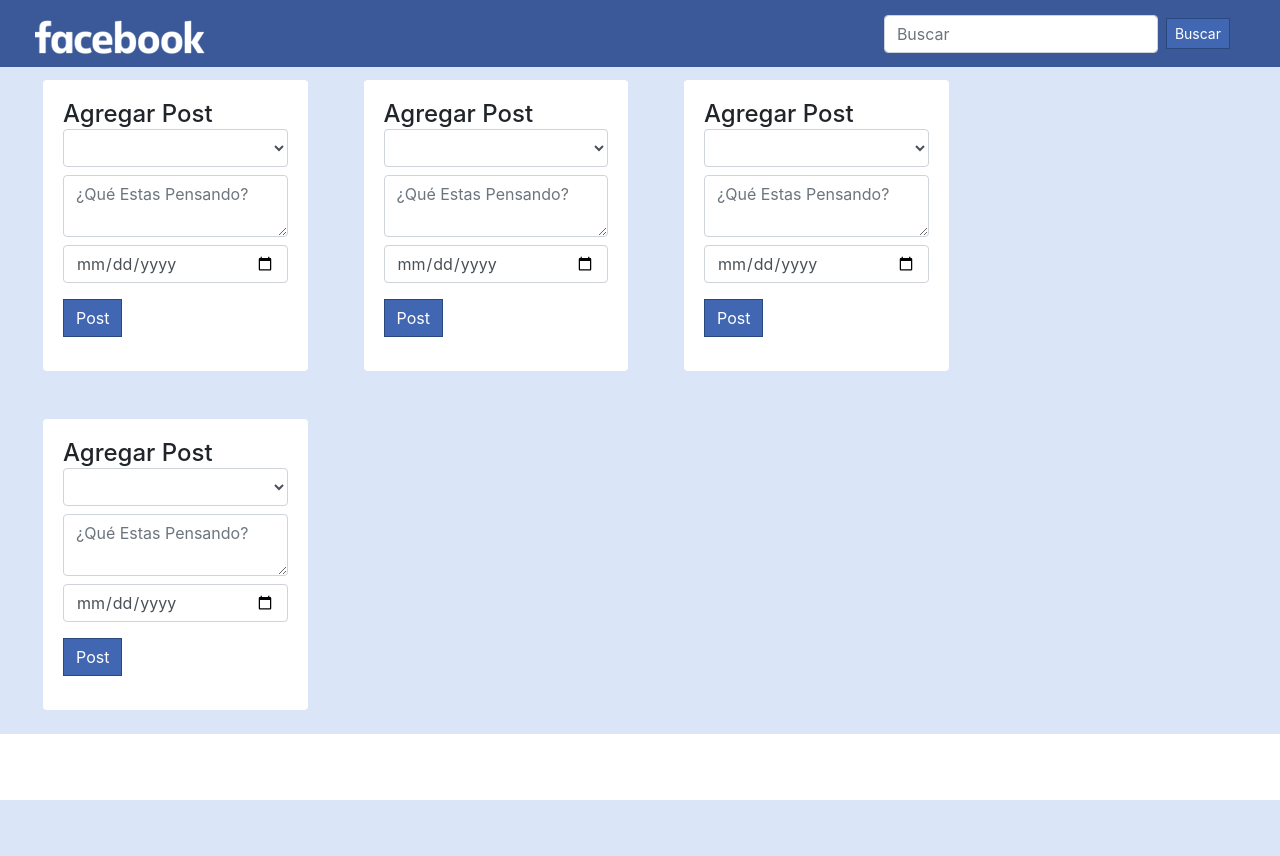
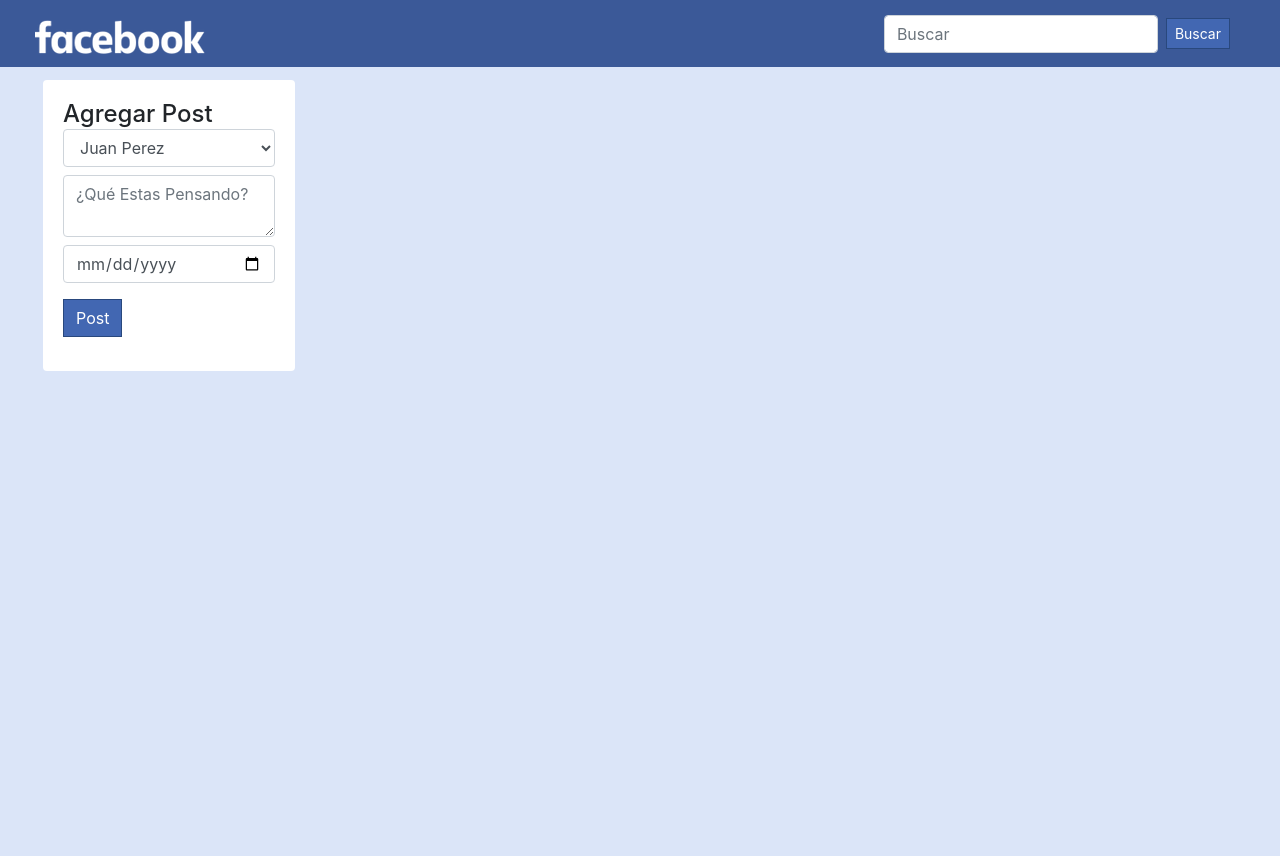
Before and after one commit to benedetto597/IS410-1500-Programacion-Orientada-a-Objetos, a PHP site: page / in a window 1280 px wide. Before the commit the page ends 800 px from the top, so only its background shows below. Run offline with PHP 8.4, Linux system fonts and the light colour scheme; lists and menus that the app fills with data are empty.

Commit message:
Tarea v1.0

```diff
--- a/Tareas/Tarea 1/css/estilos.css
+++ b/Tareas/Tarea 1/css/estilos.css
@@ -26,7 +26,9 @@ body {
 #Principal{
     background-color: #dbe5f8;
     padding-left: 30px;
-    padding-right: 30px;
+    padding-right: 80px;
+    height: 100vh;
+    width: 100vw;;
 }
 
 .card{
@@ -40,3 +42,18 @@ body {
 h6{
     color: red;
   }
+
+h5{
+    padding-top: 15px;
+  }
+
+.img-thumbnail{
+    height: 50px !important;
+}
+
+#userPost{
+    border-top-style: solid;
+    border-top-width: 3px;
+    border-color: #e0e1e6;
+    border-radius: 5px;
+}
--- a/Tareas/Tarea 1/index.html
+++ b/Tareas/Tarea 1/index.html
@@ -27,7 +27,7 @@
   </nav>
 
   <div class="container-fluid" id="Principal">
-    <div class="row">
+    <div id="mainRow" class="row">
       <div class="col-xl-3 col-lg-3 col-md-5 col-sm-12 col-xs-12 p-4 mx-1" id="main">
         <div class="card">
           <form id="Post" class="card-body" style="padding-bottom: 10px;">
@@ -45,56 +45,6 @@
           </form>
         </div>
       </div>
-      <div class="col-xl-3 col-lg-3 col-md-5 col-sm-12 col-xs-12 p-4 mx-1" id="main">
-        <div class="card">
-          <form id="Post" class="card-body" style="padding-bottom: 10px;">
-            <h4 class="card-title my-0">Agregar Post</h4>
-            <div class="form-group">
-              <select id="Users" class="form-control"></select>
-              <div class="form-group">
-                <textarea placeholder="¿Qué Estas Pensando?" class="form-control my-2" rows="2"></textarea>
-                  <div id="error-post" class="my-2"></div>
-                <input type="date" placeholder="Fecha" class="form-control" id="date">
-                  <div id="error-date" class="my-2"></div>
-                <button type="button" class="btn btn-primary btn-md my-2" onclick="ConfirmPost();">Post</button>
-              </div>
-            </div>
-          </form>
-        </div>
-      </div>
-      <div class="col-xl-3 col-lg-3 col-md-5 col-sm-12 col-xs-12 p-4 mx-1" id="main">
-        <div class="card">
-          <form id="Post" class="card-body" style="padding-bottom: 10px;">
-            <h4 class="card-title my-0">Agregar Post</h4>
-            <div class="form-group">
-              <select id="Users" class="form-control"></select>
-              <div class="form-group">
-                <textarea placeholder="¿Qué Estas Pensando?" class="form-control my-2" rows="2"></textarea>
-                  <div id="error-post" class="my-2"></div>
-                <input type="date" placeholder="Fecha" class="form-control" id="date">
-                  <div id="error-date" class="my-2"></div>
-                <button type="button" class="btn btn-primary btn-md my-2" onclick="ConfirmPost();">Post</button>
-              </div>
-            </div>
-          </form>
-        </div>
-      </div>
-      <div class="col-xl-3 col-lg-3 col-md-5 col-sm-12 col-xs-12 p-4 mx-1" id="main">
-        <div class="card">
-          <form id="Post" class="card-body" style="padding-bottom: 10px;">
-            <h4 class="card-title my-0">Agregar Post</h4>
-            <div class="form-group">
-              <select id="Users" class="form-control"></select>
-              <div class="form-group">
-                <textarea placeholder="¿Qué Estas Pensando?" class="form-control my-2" rows="2"></textarea>
-                  <div id="error-post" class="my-2"></div>
-                <input type="date" placeholder="Fecha" class="form-control" id="date">
-                  <div id="error-date" class="my-2"></div>
-                <button type="button" class="btn btn-primary btn-md my-2" onclick="ConfirmPost();">Post</button>
-              </div>
-            </div>
-          </form>
-        </div>
     </div>
   </div>
 
--- a/Tareas/Tarea 1/js/control.js
+++ b/Tareas/Tarea 1/js/control.js
@@ -1,19 +1,81 @@
+var Contenido= [
+    {
+        usuario:"Juan Perez",
+        post:"",
+        fecha:""
+    },
+    {
+        usuario:"Lorena Gomez",
+        post:"",
+        fecha:""
+    },
+    {
+        usuario:"Ashley Rios",
+        post:"",
+        fecha:""
+    },
+    {
+        usuario:"María Godoy",
+        post:"",
+        fecha:""
+    },
+    {
+        usuario:"Pedro Suazo",
+        post:"",
+        fecha:""
+    }
+
+]
+
 function myOnLoad() {
     ShowUsers();
 }
 
 function ShowUsers(){
-    var array = ["Juan Perez", "Lorena Gomez", "Pedro Godoy", "Ashley Mendoza", "María Benedetto"];
-    array.sort();
-    for(var i in array){
-        document.getElementById("Users").innerHTML += "<option value='"+array[i]+"'>"+array[i]+"</option>";
-        }
+    for(let i=0; i<Contenido.length; i++){
+        document.getElementById('Users').innerHTML += `<option value='${Contenido[i].usuario}'>${Contenido[i].usuario}</option>`;
+        };
 }
 
 function ConfirmPost(){
-    ValidatePost();
-    ValidateDate();
+    if (ValidatePost()== false || ValidateDate() == false){
+        return false;
+    }else{
+        console.log(Contenido);
+        document.getElementById('mainRow').innerHTML +=
+        `<div class="col-xl-3 col-lg-3 col-md-5 col-sm-12 col-xs-12 p-4 mx-1" id="main">
+            <div class="card p-3">
+                    <div class="card-header" style=" padding-left:0; padding-right:0;">
+                        <img id="userlogo"src="img/user.jpg" class="img-thumbnail rounded-circle float-left">
+                        <div class="col pt-2">
+                        <b class="card-title text-left" style="font-size:15px" >${document.getElementById('Users').value}</b><h6 style="font-size:10px; color: #6a6d72; display: inline;">(${getDate(document.getElementById('date').value)})</h6>
+                        </div>
+                    </div>
+            <form id="userPost" class="card-body">
+                <div class="form-group">
+                    <p style="font:">${document.querySelector('textarea').value}</p>
+                </div>
+            </form>
+            </div>
+        </div>`
+    }
 
+}
+
+function getDate(dateFromUser){
+    let finalDate = '';
+    let month = ['Enero','Febrero','Marzo','Abril','Mayo','Junio','Julio','Agosto','Septiembre','Octubre','Noviembre','Diciembre'];
+    let arrayDate = dateFromUser.split('-');
+
+    finalDate += arrayDate[2] + '/';
+    for(let i=0; i<month.length; i++){
+        if (i==arrayDate[1]){
+            finalDate += month[i] + '/';
+        }
+    }
+    finalDate += arrayDate[0]+ '';
+    console.log(finalDate);
+    return finalDate;
 }
 
 function ValidatePost(){
@@ -21,13 +83,25 @@ function ValidatePost(){
         document.getElementById('error-post').innerHTML = `<h6>Escriba un Post</h6>`;
         return false;
     }
-    return true;
+    let postContent = document.querySelector('textarea').value;
+    for(let i=0; i<Contenido.length; i++){
+        if (Contenido[i].usuario == document.getElementById('Users').value){
+            Contenido[i].post += postContent;
+            return true;
+        }
+    }
 }
 
 function ValidateDate(){
     if(document.getElementById('date').value == ''){
         document.getElementById('error-date').innerHTML = `<h6>Seleccione una Fecha</h6>`;
-        reutrn false;
+        return false;
     }
-    return true;
+    let postDate = document.getElementById('date').value;
+    for(let i=0; i<Contenido.length; i++){
+        if (Contenido[i].usuario == document.getElementById('Users').value){
+            Contenido[i].fecha += postDate;
+            return true;
+        }
+    }
 }
```
Also changed, not shown: Tareas/Tarea 1/img/user.jpg (added).
